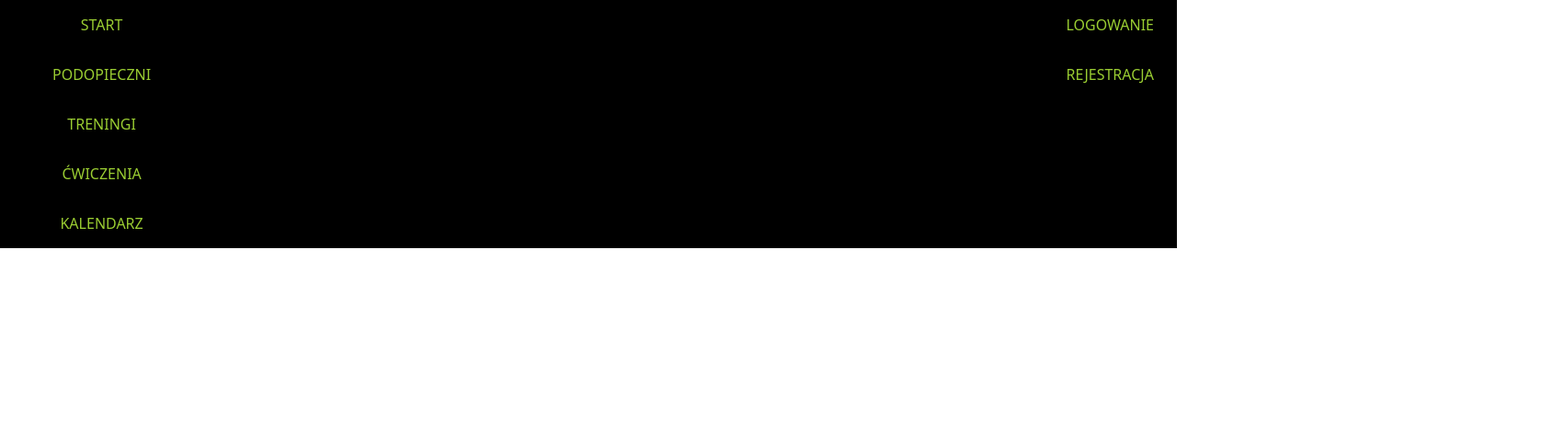
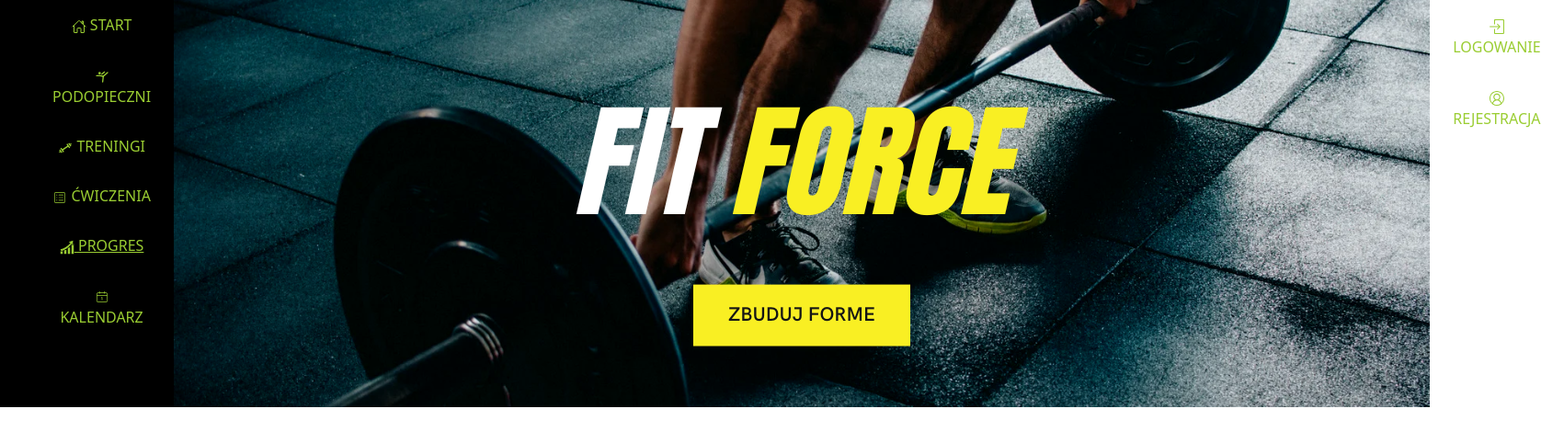
Before and after one commit to karol199393/FitForceFrontEndReact, a React (Create React App) app: page /progresschart in a window 1280 px wide. Shown: the top 482 px of the page at 92% size, 1701 px wide, since content can reach past the window. Built offline with nearby package versions, Linux system fonts and the light colour scheme; no server answers.

Commit message:
add frontend

```diff
--- a/package.json
+++ b/package.json
@@ -11,8 +11,12 @@
     "@testing-library/user-event": "^13.5.0",
     "axios": "^1.6.8",
     "bootstrap": "^5.3.3",
+    "chart.js": "^4.4.3",
     "react": "^18.3.1",
+    "react-bootstrap": "^2.10.2",
+    "react-chartjs-2": "^5.2.0",
     "react-dom": "^18.3.1",
+    "react-icons": "^5.2.1",
     "react-router-dom": "^6.23.0",
     "react-scripts": "5.0.1",
     "web-vitals": "^2.1.4"
--- a/src/App.js
+++ b/src/App.js
@@ -9,6 +9,16 @@
 import Players from './components/players';
 import Calendar from './components/calendar';
 import Start from './components/start';
+import { SlLogin } from "react-icons/sl";
+import logo from './fitforce.png';
+import ProgressChart from './components/progresschart';
+import { IoHomeOutline } from "react-icons/io5";
+import { TbGymnastics } from "react-icons/tb";
+import { CgGym } from "react-icons/cg";
+import { CiViewList } from "react-icons/ci";
+import { GiProgression } from "react-icons/gi";
+import { CiCalendarDate } from "react-icons/ci";
+import { VscAccount } from "react-icons/vsc";
 
 
 function App() {
@@ -18,15 +28,17 @@
         <nav>
           <ul className="nav-list">
             <div className="nav-main">
-              <li><NavLink to="/start">Start</NavLink></li>
-              <li><NavLink to="/players">Podopieczni</NavLink></li>
-              <li><NavLink to="/training">Treningi</NavLink></li>
-              <li><NavLink to="/exercises">Ćwiczenia</NavLink></li>
-              <li><NavLink to="/calendar">Kalendarz</NavLink></li>
+              <li><NavLink to="/start"> <IoHomeOutline/> Start</NavLink></li>
+              <li><NavLink to="/players"> <TbGymnastics /> Podopieczni</NavLink></li>
+              <li><NavLink to="/training"> <CgGym /> Treningi</NavLink></li>
+              <li><NavLink to="/exercises"> <CiViewList /> Ćwiczenia</NavLink></li>
+              <li><NavLink to="/progresschart"> <GiProgression /> Progres</NavLink></li>
+              <li><NavLink to="/calendar"> <CiCalendarDate /> Kalendarz</NavLink></li>
             </div>
+            <img src={logo} alt="logo" className="logo" />
             <div className="nav-auth">
-              <li><NavLink to="/login">Logowanie</NavLink></li>
-              <li><NavLink to="/register">Rejestracja</NavLink></li>
+              <li><NavLink to="/login"><SlLogin /> Logowanie</NavLink></li>
+              <li><NavLink to="/register"> <VscAccount /> Rejestracja</NavLink></li>
             </div>
           </ul>
         </nav>
@@ -36,6 +48,7 @@
         <Route path="/training" element={<TrainingComponent />} />
         <Route path="/exercises" element={<Exercises />} />
         <Route path="/players" element={<Players />} />
+        <Route path="/progresschart" element={<ProgressChart />} />
         <Route path="/calendar" element={<Calendar />} />
         <Route path="/login" element={<Login />} />
         <Route path="/register" element={<Register />} />
--- /dev/null
+++ b/src/components/progresschart.css
@@ -0,0 +1,9 @@
+.progress-chart {
+    /* max-width: 250px;
+    height: 150px;
+    text-align: center; */
+    margin-left: 200px;
+    margin-top: 50px;
+    margin-bottom: 50px;
+    margin-right: 200px;
+}
--- /dev/null
+++ b/src/components/progresschart.js
@@ -0,0 +1,57 @@
+import React, { useState, useEffect } from 'react';
+import { Line } from 'react-chartjs-2';
+import './progresschart.css';
+import {
+    Chart as ChartJS,
+    CategoryScale,
+    LinearScale,
+    PointElement,
+    LineElement,
+    Title,
+    Tooltip,
+    Legend,
+} from 'chart.js'
+
+ChartJS.register(
+    CategoryScale,
+    LinearScale,
+    PointElement,
+    LineElement,
+    Title,
+    Tooltip,
+    Legend
+)
+
+function ProgressChart() {
+    const [data, setData] = useState(null);
+
+    useEffect(() => {
+        fetch(`http://localhost:8080/api/weight-loss-goal/weight-loss-goal`)
+            .then(response => {
+                console.log('Response from API:', response);
+                return response.json();
+            })
+            .then(data => {
+                console.log('Data from API:', data);
+                const chartData = {
+                    labels: data.map(item => item.date),
+                    datasets: [{
+                        label: 'Weight Loss Goal',
+                        data: data.map(item => item.weight),
+                        fill: false,
+                        borderColor: 'rgb(75, 192, 192)',
+                        tension: 0.1
+                    }]
+                };
+                setData(chartData);
+            });
+    }, []);
+
+    return (
+        <div>
+            {data && <Line data={data} />}
+        </div>
+    );
+}
+
+export default ProgressChart;
```
Also changed, not shown: src/App.css (line endings or trailing spaces), src/fitforce.png (added), 1 other file (tests, documents, lock files or other folders).
